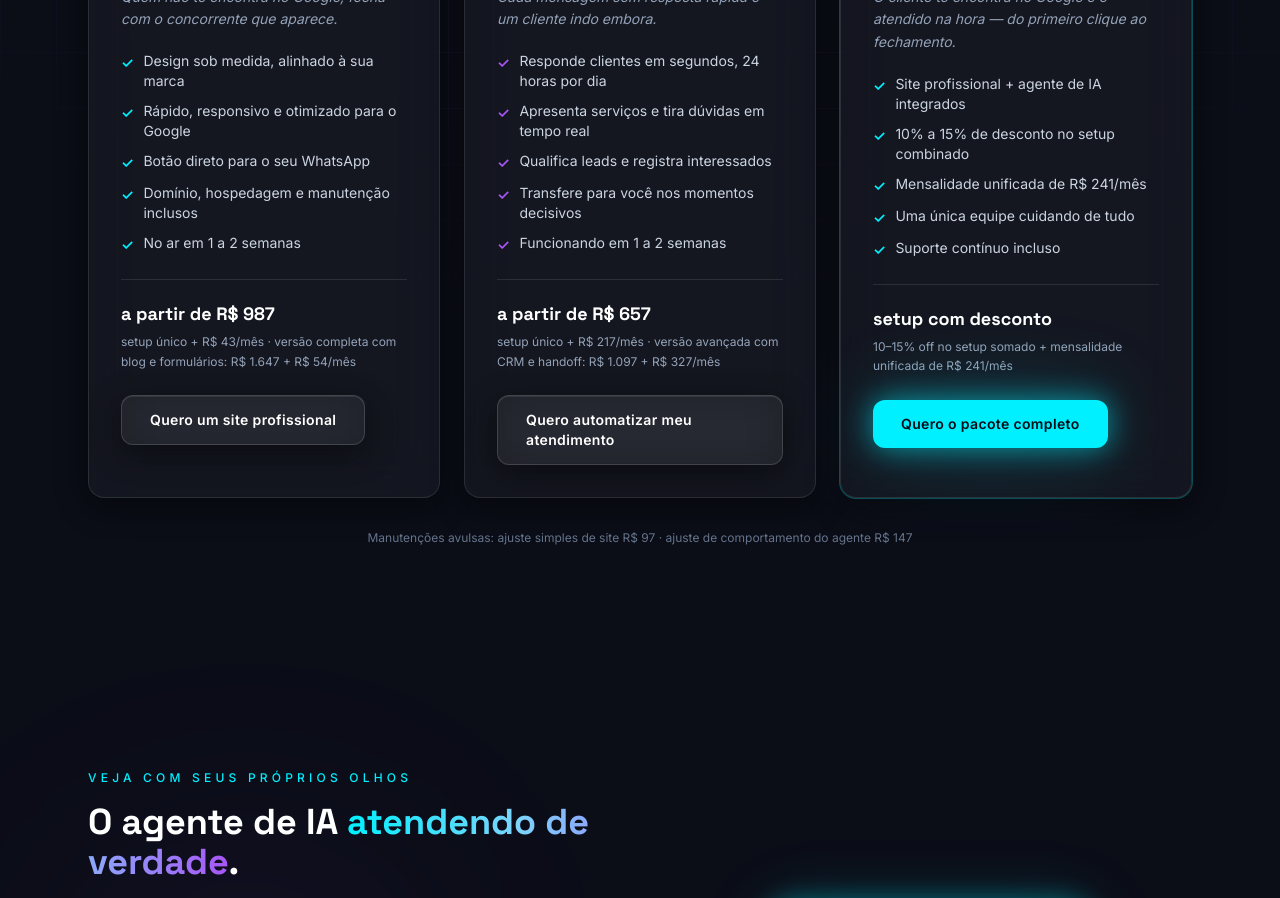
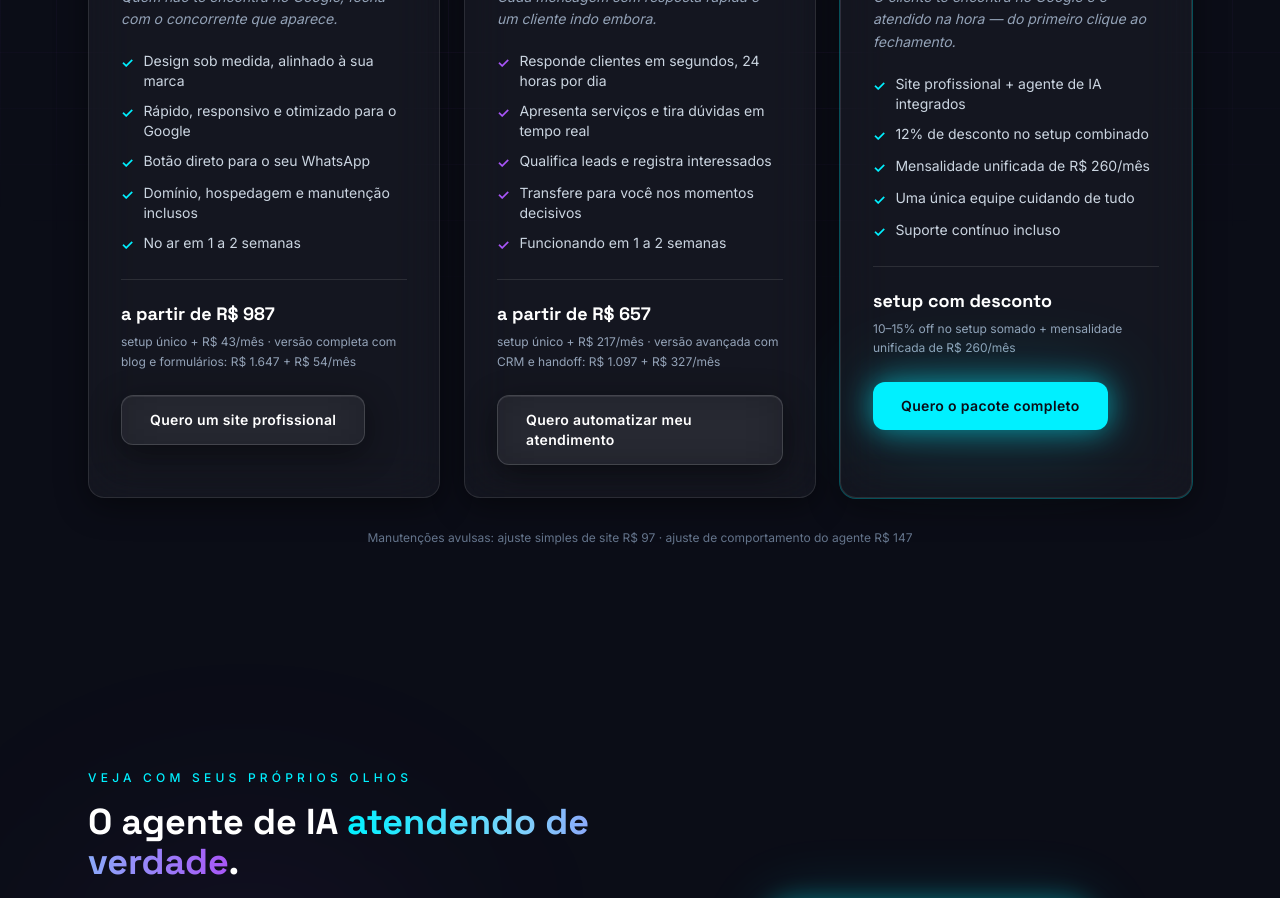
Before and after one commit to vito0067/origem-digital, a Next.js app: page / in a window 1280 px wide. Shown: the part 4540-5438 px from the top of the page. Built offline with nearby package versions, Linux system fonts and the light colour scheme.

Commit message:
Update pricing details in Services component

```diff
--- a/components/Services.tsx
+++ b/components/Services.tsx
@@ -57,13 +57,13 @@ const services: Service[] = [
     pain: "O cliente te encontra no Google e é atendido na hora — do primeiro clique ao fechamento.",
     bullets: [
       "Site profissional + agente de IA integrados",
-      "10% a 15% de desconto no setup combinado",
-      "Mensalidade unificada de R$ 241/mês",
+      "12% de desconto no setup combinado",
+      "Mensalidade unificada de R$ 260/mês",
       "Uma única equipe cuidando de tudo",
       "Suporte contínuo incluso",
     ],
     price: "setup com desconto",
-    priceNote: "10–15% off no setup somado + mensalidade unificada de R$ 241/mês",
+    priceNote: "10–15% off no setup somado + mensalidade unificada de R$ 260/mês",
     cta: "Quero o pacote completo",
     ctaMsg: "Ol%C3%A1!%20Quero%20saber%20mais%20sobre%20o%20Pacote%20Completo%20(site%20%2B%20agente%20de%20IA).",
     accent: "cyan",
```
